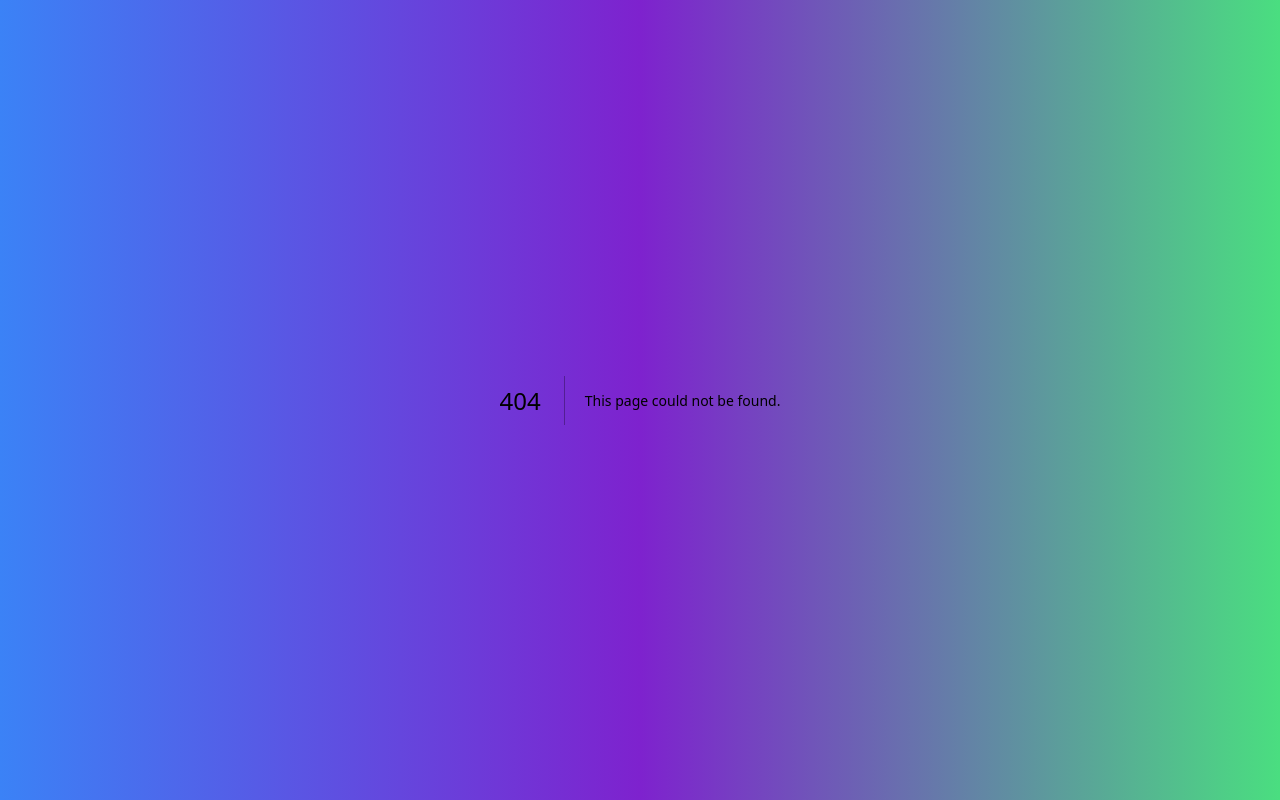
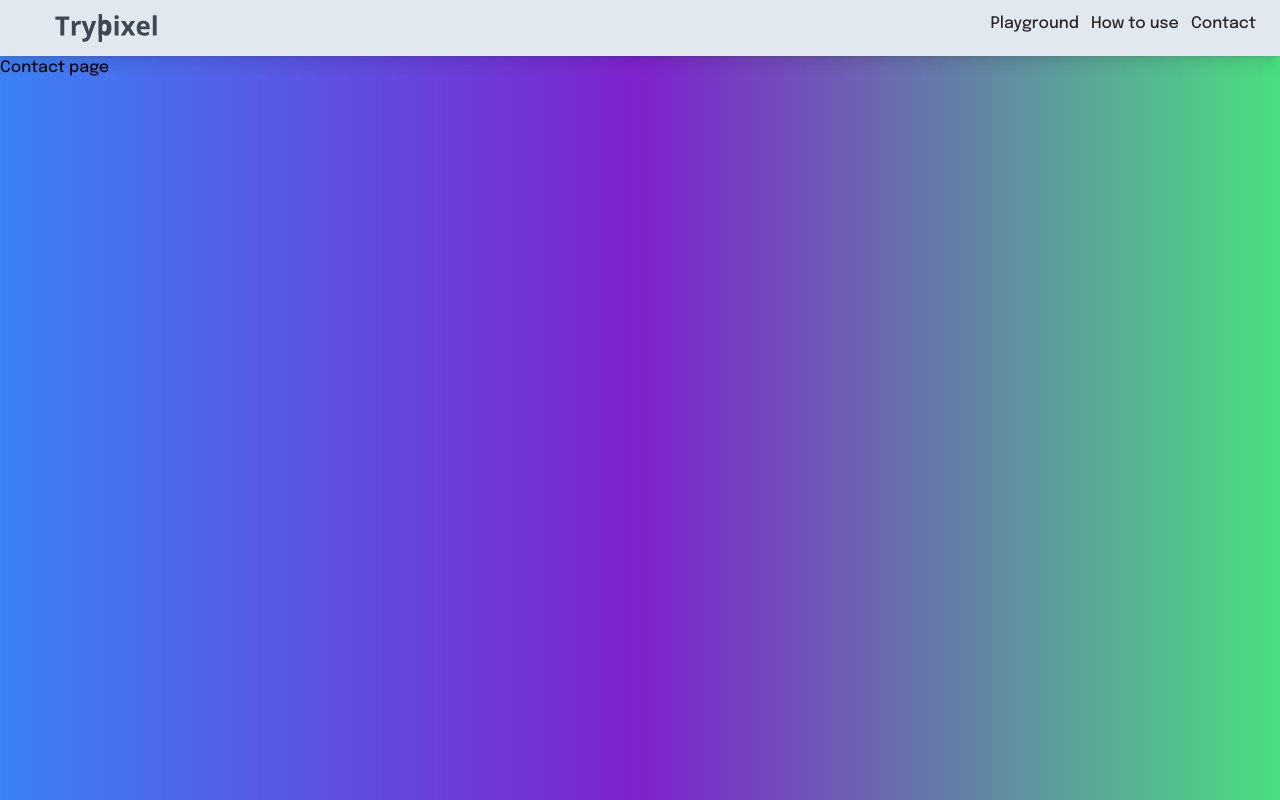
Before and after one commit to markoclimakodev/trypixel, a Next.js app: page /contact in a window 1280 px wide. Before the commit this address had no page. Built offline with nearby package versions, Linux system fonts and the light colour scheme.

Commit message:
feat(page): create contact page

```diff
--- /dev/null
+++ b/src/app/contact/page.tsx
@@ -0,0 +1,10 @@
+import { Header } from "@/components/Header";
+
+export default function Contact() {
+  return (
+    <>
+      <Header/>
+      <h2 className='text-zinc-950'>Contact page</h2>
+    </>
+  );
+}
```
